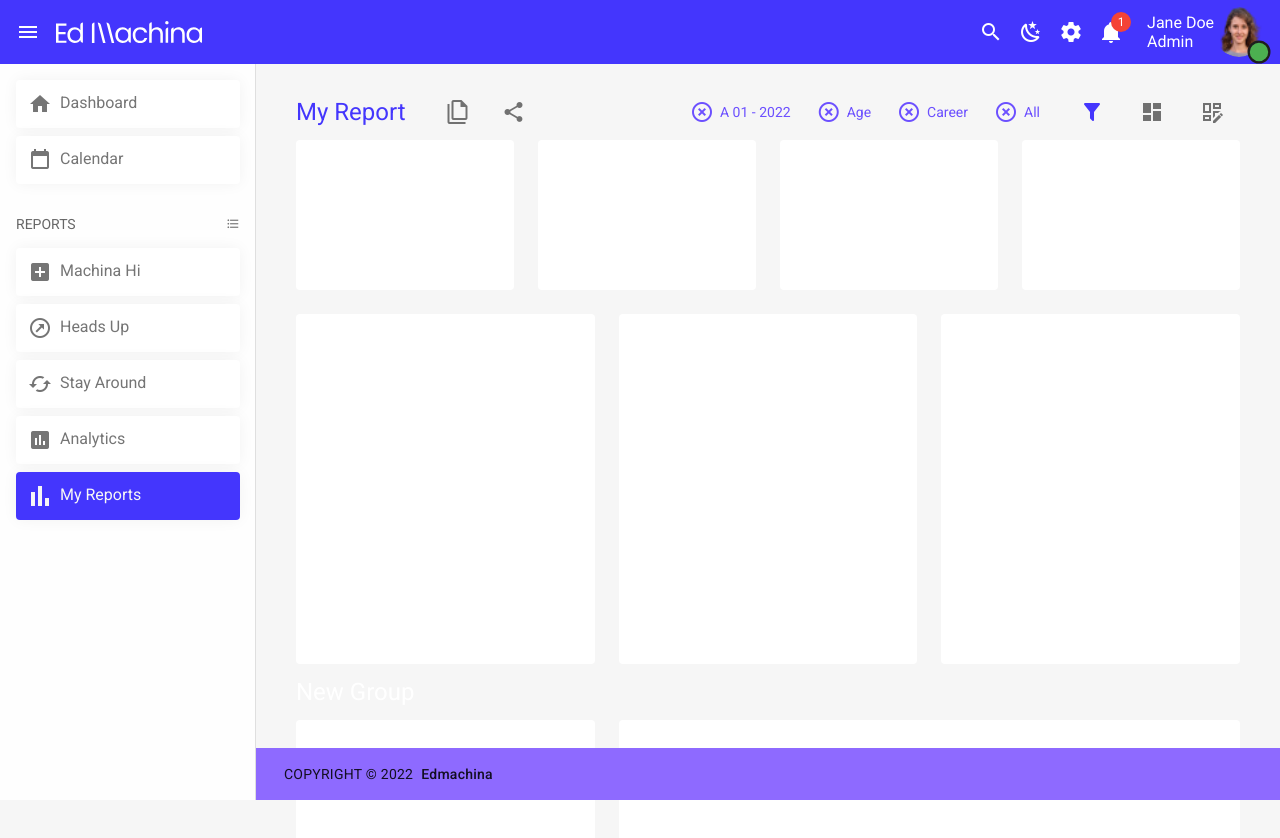
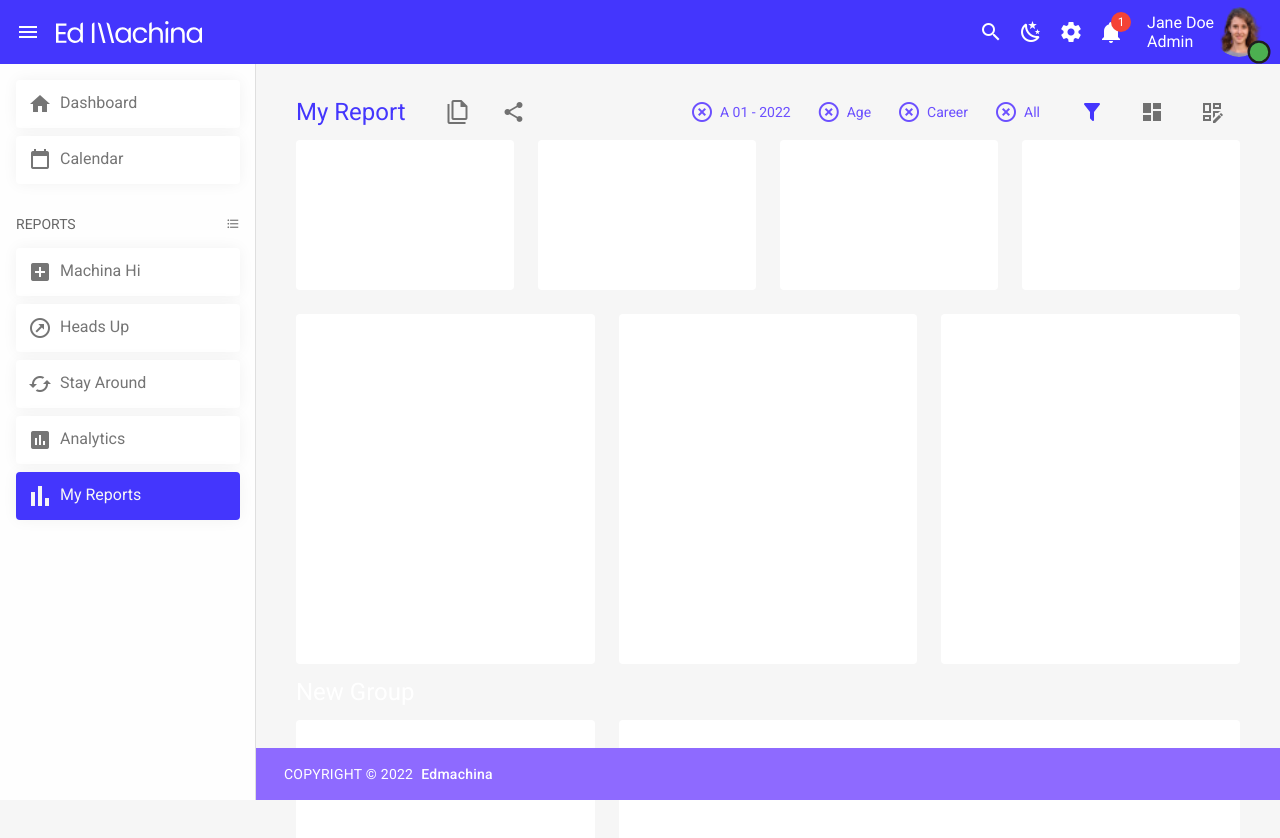
Before and after one commit to AstralBaby/edmachina-challenge, a Vue app: page / in a window 1280 px wide. Shown: the top 838 px of the page. Built offline with nearby package versions, Linux system fonts and the light colour scheme.

Commit message:
change text color in footer to match mockup

```diff
--- a/src/components/layouts/BaseLayout.vue
+++ b/src/components/layouts/BaseLayout.vue
@@ -82,7 +82,7 @@
     <v-footer
       app
       inset
-      :color="$vuetify.theme.dark ? 'black' : 'primary lighten-2'"
+      :class="[$vuetify.theme.dark ? 'black' : 'primary lighten-2 white--text']"
       class="text-body-2 px-7 py-4"
     >
       <div class="uppercase">COPYRIGHT © 2022</div>
```
